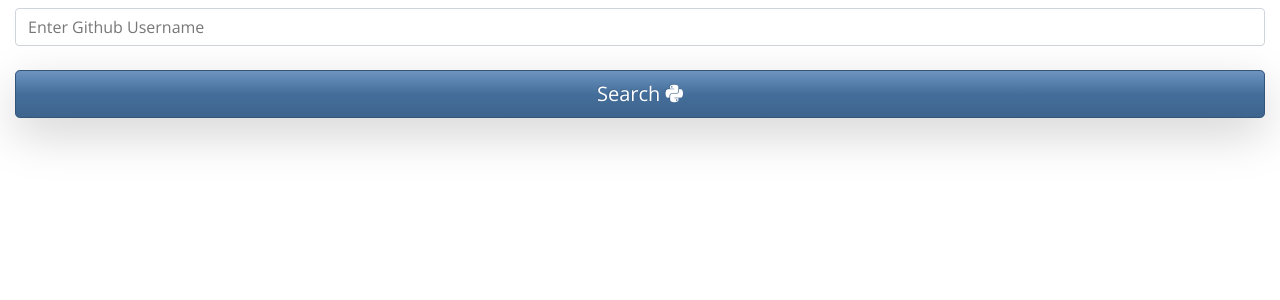
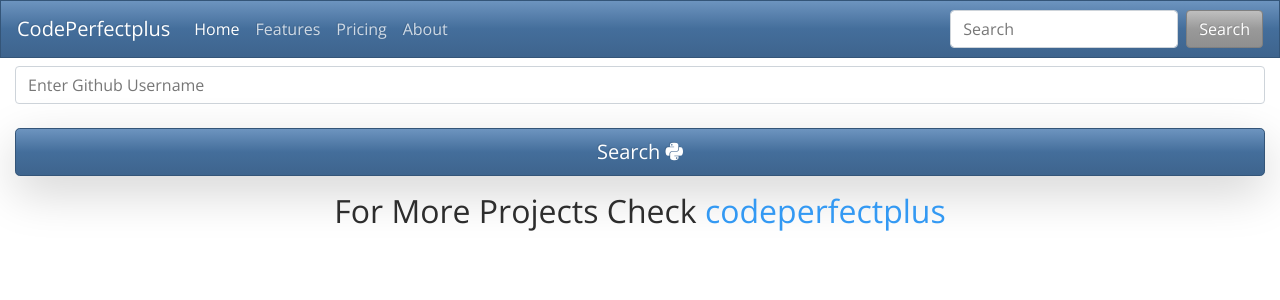
Before and after one commit to codeperfectplus/Deploy-Django-Applications-on-Heroku, a Django app: page / in a window 1280 px wide. Shown: the top 300 px of the page. Run offline with Django 3.2, Linux system fonts and the light colour scheme; some libraries are stand-ins or nearby versions.

Commit message:
base.html changed

```diff
--- a/gitapi/templates/gitapi/index.html
+++ b/gitapi/templates/gitapi/index.html
@@ -5,4 +5,7 @@
         <input type="text" class="form-control" name="username" placeholder="Enter Github Username">
         <button class="shadow-lg btn btn-primary btn-primary btn-lg btn-block mt-4" type="submit">Search <i class="fab fa-python"></i></button>
     </form>
+    <div class="container text-center mt-2">
+        <h2>For More Projects Check <a href="https://codeperfectplus.herokuapp.com/projects/">codeperfectplus</a></h2>
+    </div>
 {% endblock content %}
--- a/gitapi/templates/gitapi/result.html
+++ b/gitapi/templates/gitapi/result.html
@@ -220,4 +220,7 @@
         </div>
     </form>
 </div>
+<div class="container text-center mt-2">
+    <h2>For More Projects Check <a href="https://codeperfectplus.herokuapp.com/projects/">codeperfectplus</a></h2>
+</div>
 {% endblock content %}
--- a/templates/base.html
+++ b/templates/base.html
@@ -2,6 +2,7 @@
 <!DOCTYPE html>
 <html lang="en">
 <head>
+  <meta name="google-site-verification" content="ztXMJAqBJlOpCc4WiZ0PxhokgJjQMMlw2K-LsT2JAW8" />
   <meta charset="utf-8">
   <title>{% block title %}A Blog For Programing Articles.{% endblock %}</title>
   <link rel="icon" href="{% static 'favicon.png' %}" type="image/gif" sizes="16x16">
@@ -13,6 +14,33 @@
   <link rel="stylesheet" type="text/css" href="https://stackpath.bootstrapcdn.com/bootswatch/4.5.0/spacelab/bootstrap.min.css">
 </head>
 <body>
+  <nav class="navbar navbar-expand-lg navbar-dark bg-primary">
+    <a class="navbar-brand" href="{% url 'gitapi_home' %}">CodePerfectplus</a>
+    <button class="navbar-toggler" type="button" data-toggle="collapse" data-target="#navbarColor01" aria-controls="navbarColor01" aria-expanded="false" aria-label="Toggle navigation">
+      <span class="navbar-toggler-icon"></span>
+    </button>
+
+    <div class="collapse navbar-collapse" id="navbarColor01">
+      <ul class="navbar-nav mr-auto">
+        <li class="nav-item active">
+          <a class="nav-link" href="#">Home <span class="sr-only">(current)</span></a>
+        </li>
+        <li class="nav-item">
+          <a class="nav-link" href="#">Features</a>
+        </li>
+        <li class="nav-item">
+          <a class="nav-link" href="#">Pricing</a>
+        </li>
+        <li class="nav-item">
+          <a class="nav-link" href="#">About</a>
+        </li>
+      </ul>
+      <form class="form-inline my-2 my-lg-0">
+        <input class="form-control mr-sm-2" type="text" placeholder="Search">
+        <button class="btn btn-secondary my-2 my-sm-0" type="submit">Search</button>
+      </form>
+    </div>
+  </nav>
 
     <div class="container-fluid bg-white text-dark">
         {% block content %}
```
